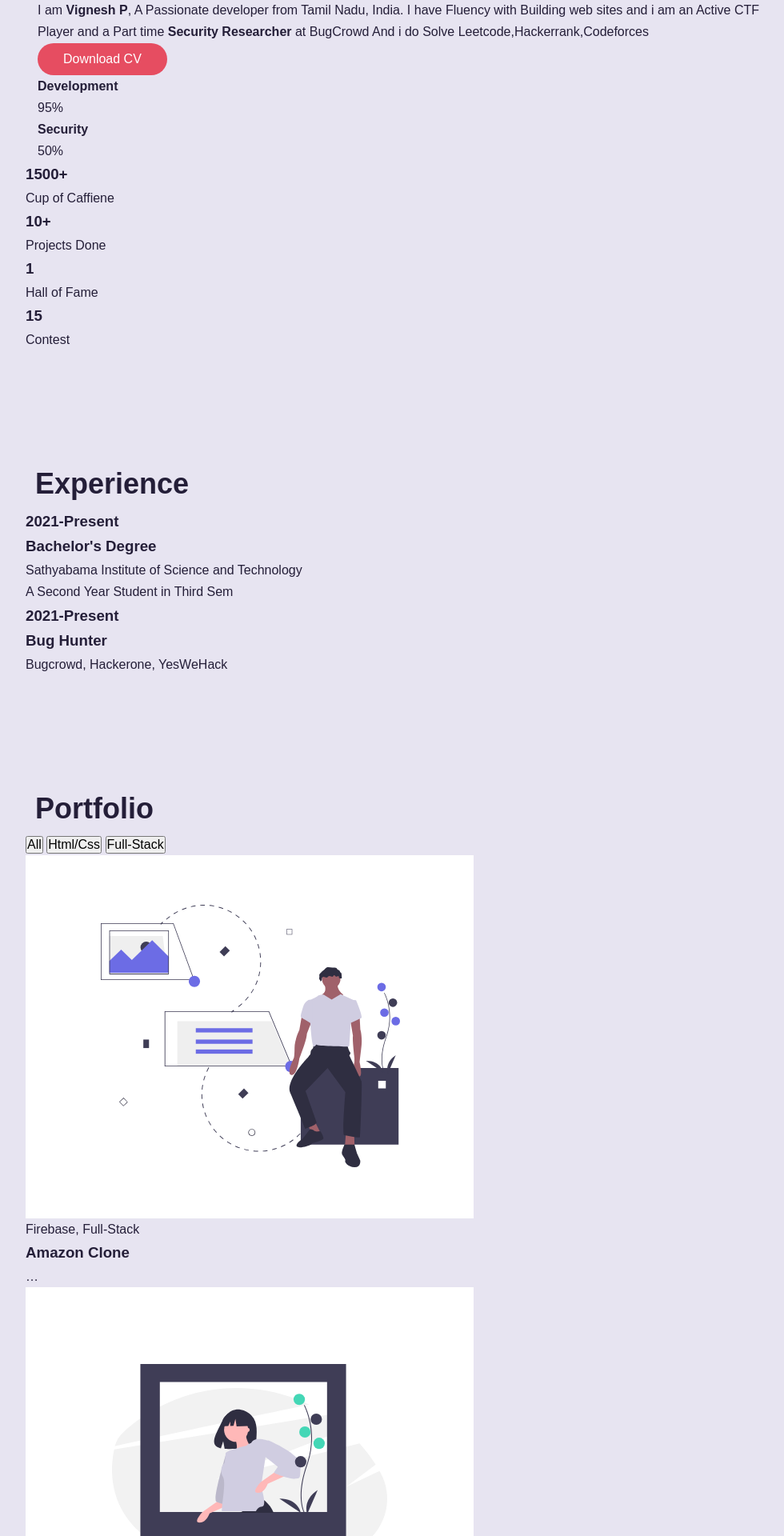
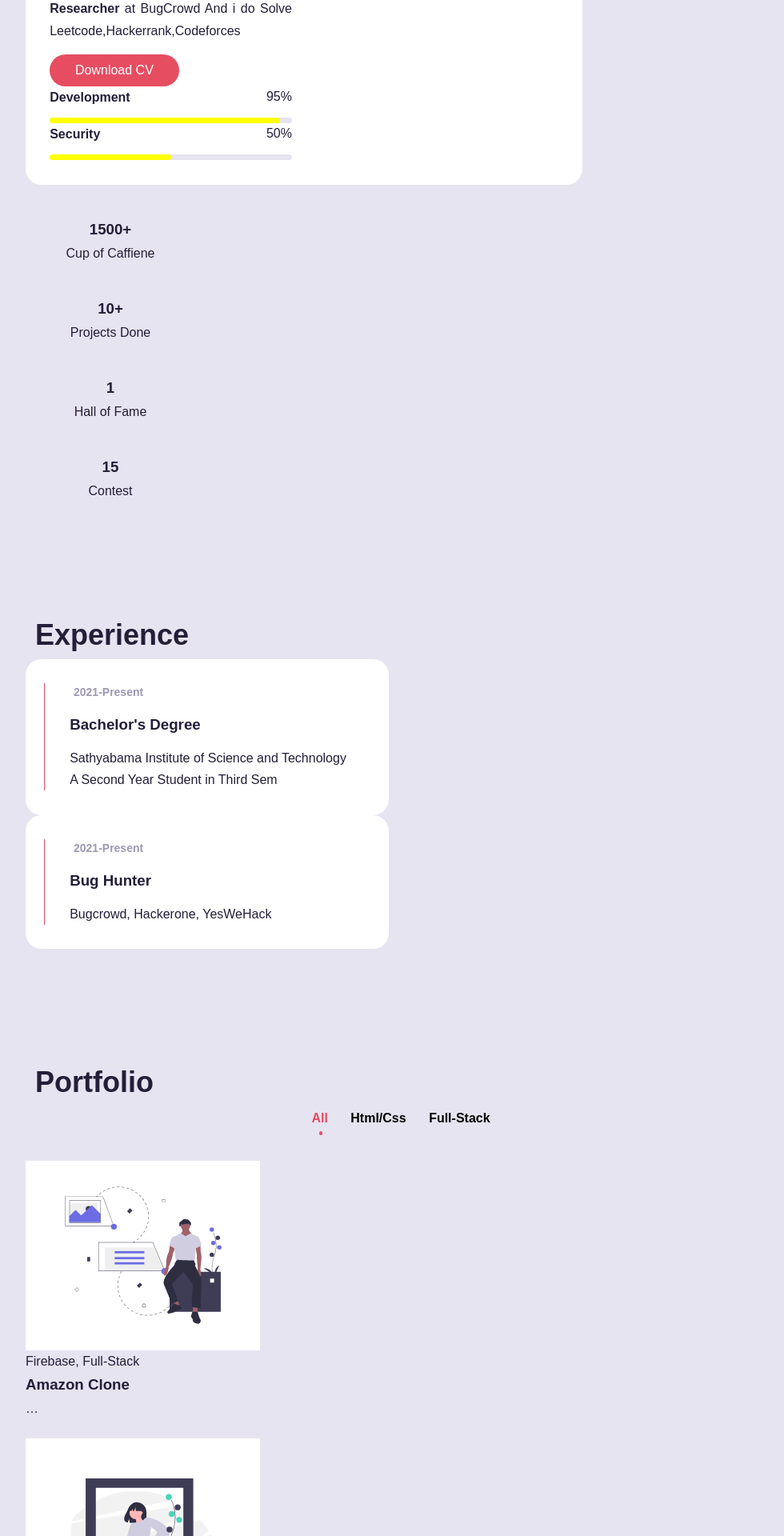
Before and after one commit to Senku01/portfolio, a PHP site: page / in a window 1280 px wide. Shown: the part 1222-3142 px from the top of the page at 80% size, without its empty margins (139-1119 px from the left). Run offline with PHP 8.4, Linux system fonts and the light colour scheme; some libraries are stand-ins or nearby versions.

Commit message:
Update style.css
Added Styling for About ,Experience ,Portfolio sections

```diff
--- a/assets/css/style.css
+++ b/assets/css/style.css
@@ -308,15 +308,179 @@
     animation: ani-mouse 2s linear infinite;
   }
     /*========== About ==========*/
-
+    .about-img{
+      flex: 0 0 25%;
+      max-width: 25%;
+    }
+    .about-content{
+      flex: 0 0 75%;
+      max-width: 75%;
+    }
+    .about-content .about-text,
+    .about-content .skills
+    {
+      flex: 0 0 50%;
+      max-width: 50%;
+    }
+    .rounded
+    {
+      background-color: var(--color-white);
+      padding: var(--card-padding);
+      border-radius: var(--border-radius);
+    }
+    .about-text p
+    {
+      text-align: justify;
+      margin-bottom: var(--m-1);
+    }
+    .about-content .skills .skill-item
+    {
+      flex: 0 0 100%;
+      max-width: 100%;
+    }
+    .about-content .skills .skill-item h4{
+      margin-bottom: var(--m-0-75);
+    }
+    .about-content .skills .skill-item .progress
+    {
+      background-color: var(--color-light);
+      height: 0.45rem;
+      border-radius: var(--border-radius);
+      width: 100%;
+      position: relative;
+    }
+    .about-content .skills .skill-item:not(:last-child)
+    {
+      margin-bottom: var(--m-1-5);
+    }
+    .about-content .skills .skill-item .progress .progress-in
+    {
+      position: absolute;
+      left: 0;
+      top: 0;
+      height: 100%;
+      border-radius: var(--border-radius);
+    }
+    .about-content .skills .skill-item .skill-percent{
+      position: absolute;
+      right: 0;
+      top: -2.5rem;
+    }
+    .fact-item{
+      flex: 0 0 25%;
+      max-width: 25%;
+      margin-top: var(--m-2-5);
+      text-align: center;
+    }
+    .fact-item i {
+      font-size: var(--h2-font-size);
+      color: var(--color-gray);
+    }
     /*========== Services ==========*/
 
     /*========== Experience ==========*/
-
+    .education{
+      flex: 0 0 50%;
+      max-width: 50%;
+    }
+    .experience
+    {
+      flex:0 0 50%;
+      max-width: 50%;
+    }
+    .timeline-box
+    {
+      flex: 0 0 100%;
+      max-width: 100%;
+    }
+    .timeline
+    {
+      background-color: var(--color-white);
+      padding: 1.9rem 0.95rem;
+      border-radius: var(--border-radius);
+      width: 100%;
+      position: relative;
+    }
+    .timeline .timeline-item
+    {
+      position: relative;
+      padding-left: 2.5rem;
+      padding-bottom: 1.9rem;
+    }
+    .timeline .timeline-item:last-child
+    {
+      padding-bottom: 0;
+    }
+    .timeline .timeline-item::before{
+      content: '';
+      width: 1px;
+      position: absolute;
+      height: 100%;
+      left: var(--m-0-5);
+      background-color: var(--color-primary);
+      top: 0;
+    }
+    .timeline .timeline-icon
+    {
+      position: absolute;
+      left: -0.25rem;
+      top: 0;
+      font-size: 1.5rem;
+      background-color: var(--color-white);
+      color: var(--color-primary);
+    }
+    .timeline .timeline-date
+    {
+      font-size: var(--small-font-size);
+      color: var(--color-gray);
+    }
+    .timeline .timeline-date .lni {
+      margin-right: 0.3rem;
+    }
+    .timeline .timeline-title
+    {
+      margin: var(--m-0-75)0;
+    }
     /*========== Pricing ==========*/
 
     /*========== Portfolio ==========*/
-
+    .portfolio .portfolio-filter
+    {
+      flex: 0 0 100%;
+      max-width: 100%;
+      text-align: center;
+      margin-bottom: var(--m-2-5);
+    }
+    .portfolio .portfolio-filter button{
+      border: none;
+      background-color: transparent;
+      font-weight: var(--font-semi-bold);
+      text-transform: capitalize;
+      margin: 0 var(--m-0-75);
+      cursor: pointer;
+      white-space: nowrap;
+      transition: 0.3s;
+    }
+    .portfolio .portfolio-filter button.active{
+       color: var(--color-primary);
+       position: relative;
+    }
+    .portfolio .portfolio-filter button.active::before{
+      content: '';
+      position: absolute;
+      bottom: -0.75rem;
+      left: 45%;
+      width: 0.3rem;
+      height: 0.3rem;
+      background-color: var(--color-primary);
+      border-radius: 50%;
+    }
+    .portfolio-item
+    {
+      flex: 0 0 33.33%;
+      max-width: 33.33%;
+      margin-bottom: var(--m-1-5);
+    }
     /*========== Testimonial ==========*/
 
     /*========== Blog ==========*/
```
